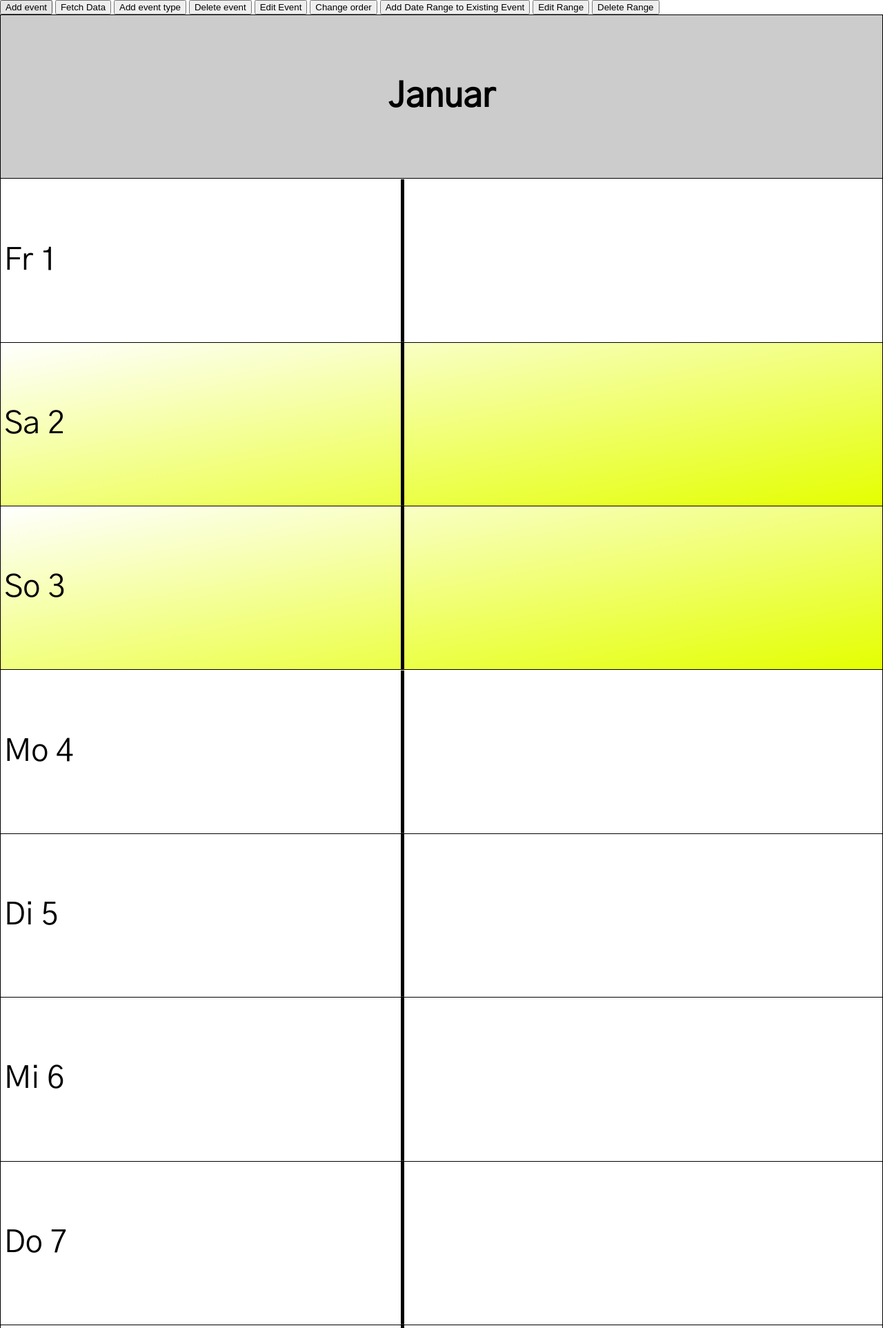
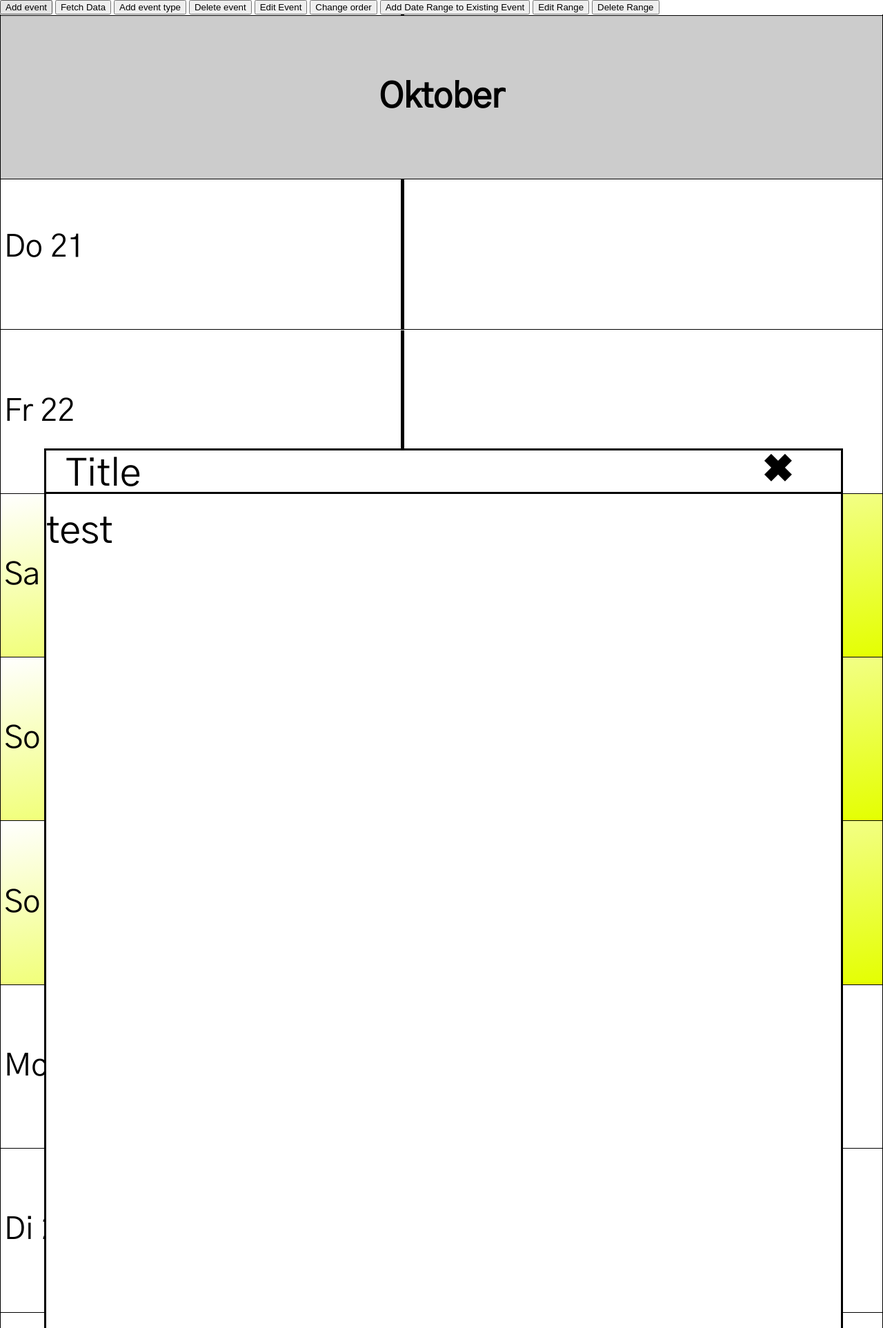
Before and after one commit to WilliWespe/calendar, a PHP site: page / in a window 1280 px wide. Shown: the top 1925 px of the page at 69% size. Run offline with PHP 8.4, Linux system fonts and the light colour scheme; data comes from the database, SQL or seed files in the repository; data that the repository does not hold is empty.

Commit message:
window opening, rendering, closing, clicking on cells

```diff
--- a/css/styles.css
+++ b/css/styles.css
@@ -76,21 +76,27 @@ html, body{
 					border-left:solid var(--next-year) 2px;
 				}
 
-			.noBottomBorder{
+				div[id^="cell-"][id$="-event-indicator-box"], div[id^="cell-"][id$="-date"]{
+					pointer-events: none;
+				}
+
+			.bottom-cell{
 				border-bottom:none;
 			}
 
-	#messageBox{
+	#window{
 		position:fixed;
 		width:70vw;
 		height:50vh;
+		left:calc(50vw - 70vw / 2);
+		top:calc(50vh - 50vh / 2);
 		border:solid black;
 		background:white;
 		font-size:25px;
 		z-index:10;
 	}
 
-		#messageHeader{
+		#window-header{
 			position:relative;
 			background:white;
 			border-bottom:solid;
@@ -98,12 +104,12 @@ html, body{
 			z-index:9;
 		}
 
-			#date{
+			#window-title{
 				padding-left:2.5%;
 				float:left;
 			}
 
-			#messageClose{
+			#window-close{
 				width:5%;
 				margin-top:-2.5px;
 				float:right;
@@ -112,7 +118,7 @@ html, body{
 				cursor:pointer;
 			}
 
-		#messageContentBox{
+		#window-content-box{
 			position:absolute;
 			width:100%;
 			height:calc(100% - 30px);
@@ -125,65 +131,65 @@ html, body{
 		}
 
 			/* width */
-			#messageContentBox::-webkit-scrollbar {
+			#window-content-box::-webkit-scrollbar {
 				width: 5px;
 			}
 
-			#messageContentBox::-webkit-scrollbar-button{
+			#window-content-box::-webkit-scrollbar-button{
 				height:0;
 			}
 
 			/* Track */
-			#messageContentBox::-webkit-scrollbar-track {
+			#window-content-box::-webkit-scrollbar-track {
 				background: transparent;
 			}
 
 			/* Handle */
-			#messageContentBox::-webkit-scrollbar-thumb {
+			#window-content-box::-webkit-scrollbar-thumb {
 				background: black;
 			}
 
-				.textareaContainer, .buttonContainer{
+				.textarea-container, .button-container{
 					margin-left:5%;
 				}
 
-				#messageContentBox img{
+				#window-content-box img{
 					height:45px;
 					border-radius:10%;
 					cursor:pointer;
 				}
 
-					.save{
+					.window-save-btn{
 						background:#5cff6b;
 					}
 
-					.delete{
+					.window-delete-btn{
 						background:#ff4545;
 					}
 
-					.add{
+					.window-add-btn{
 						background:#65c8ff;
 					}
 
-					.notify{
+					.window-include-in-mail-checkbox{
 						background:#e4ff00;
 					}
 
-					#messageContentBox input{
+					#window-content-box input{
 						position:relative;
 						width:46px;
 						height:46px;
 					}
 
-					#messageContentBox input[type=color]{
+					#window-content-box input[type=color]{
 						top:-5px;
 					}
 
-			#messageContentBox textarea{
+			#window-content-box textarea{
 				height:40px;
 			}
 
-			#messageContent{
+			#window-content{
 				position: relative;
 			}
 
@@ -256,26 +262,28 @@ html, body{
 						border-right:solid var(--multi-day-event-indicator-line) 10px;
 					}
 
-			#messageBox{
+			#window{
 				width:90vw;
 				height:50vh;
+				left:calc(50vw - 90vw / 2);
+				top:calc(50vh - 50vh / 2);
 				font-size:55px;
 			}
 
-				#messageHeader{
+				#window-header{
 					height:60px;
 				}
 
-					#date{
+					#window-title{
 						padding-left:2.5%;
 					}
 
-					#messageClose{
+					#window-close{
 						width:10%;
 						margin-top:-5px;
 					}
 
-				#messageContentBox{
+				#window-content-box{
 					width:100%;
 					height:calc(100% - 60px);
 					top:60px;
@@ -284,27 +292,27 @@ html, body{
 				}
 
 					/* width */
-					#messageContentBox::-webkit-scrollbar {
+					#window-content-box::-webkit-scrollbar {
 						width: 5px;
 					}
 
-					#messageContentBox img{
+					#window-content-box img{
 						height:70px;
 					}
 
-					#messageContentBox input{
+					#window-content-box input{
 						width:70px;
 						height:70px;
 						top:-5px;
 					}
 
-					#messageContentBox textarea{
+					#window-content-box textarea{
 						height:70px;
 						font-size:40px;
 						border:solid 1px;
 					}
 }
 
-#messageContentBox input[type=checkbox]{
+#window-content-box input[type=checkbox]{
 	accent-color: blue;
 }
--- a/index.php
+++ b/index.php
@@ -23,6 +23,7 @@ require_once __DIR__ . '/php/helper-functions.php';
 
     <script src="js/jquery.js"></script>
     <script src="js/SharedUtilities.js"></script>
+    <script src="js/Window.js"></script>
     <script src="js/Calendar.js"></script>
     <script src="js/EventType.js"></script>
     <script src="js/DateRange.js"></script>
@@ -57,7 +58,7 @@ require_once __DIR__ . '/php/helper-functions.php';
     <button onclick="editEventDateRange('952adbda-af7a-11f1-b3a4-4c796e9137c8', '9528971e-af7a-11f1-b3a4-4c796e9137c8', '2026-10-07', '2026-10-07')">Edit Range</button>
     <button onclick="deleteEventDateRange('b278fb20-af7d-11f1-b3a4-4c796e9137c8', '9528971e-af7a-11f1-b3a4-4c796e9137c8')">Delete Range</button>
 
-    <div id="calendar-container"></div>
+
 
     <?php
         // Display custom footer elements
--- a/js/Calendar.js
+++ b/js/Calendar.js
@@ -2,11 +2,16 @@ class Calendar extends SharedUtilities{
 
     constructor(){
         super();
+
+        this.id = "calendar-container";
+
         this.eventTypes = new Map();
         this.events = new Map();
         this.months = new Map();
         this.days = new Map();
         this.cells = new Map();
+
+        this.window = new Window();
 
         this.raw_db_data = [];
 
@@ -71,6 +76,9 @@ class Calendar extends SharedUtilities{
 
                 if(cellNumber == 0){
                     cell.setCellType("month-cell", true);
+                }
+                if(cellNumber == 31){
+                    cell.setCellType("bottom-cell", true);
                 }
 
                 month.addCell(cell);
@@ -187,6 +195,8 @@ class Calendar extends SharedUtilities{
 
     render(){
 
+        $("body").append(`<div id="`+this.id+`"></div>`);
+
         let freeEventType = [...this.eventTypes.values()].find(obj => obj.type === "free");
         if(isNotEmpty(freeEventType) && isNotEmpty(freeEventType.backgroundColor)){
             fallBackFreeBackgroundColor = freeEventType.backgroundColor;
@@ -205,6 +215,30 @@ class Calendar extends SharedUtilities{
                 cellObject.materialize();
             }
         }
+
+        this.scrollToToday();
+
+        document.getElementById(this.id).addEventListener('click', (event) => {
+            this.handleClickEvents(event);
+        });
+    }
+
+    scrollToToday(){
+        let todayDate = new Date();
+        let todayCellID = this.cells.get(todayDate.getMonth() + "-" + todayDate.getDate()).getHTMLID();
+
+		let todayCellDOMElement = document.getElementById(todayCellID);
+        let windowWidth = $(window).width();
+
+        let scrollMode = windowWidth <= 1300 ? "center" : "nearest";
+
+		todayCellDOMElement.scrollIntoView({ behavior: "instant", block: scrollMode, inline: "nearest" });
+    }
+
+    handleClickEvents(event) {
+        if (event.target.classList.contains('day-cell')) {
+            this.window.render(this.getCell(event.target.id));
+        }
     }
 
     addCell(cell){
@@ -220,7 +254,7 @@ class Calendar extends SharedUtilities{
     }
 
     getCell(cellID){
-        return this.cells.get(cellID);
+        return this.cells.get(cellID.replace("cell-", ""));
     }
 
     getDayByMMDD(MMDD){
--- a/js/Cell.js
+++ b/js/Cell.js
@@ -46,7 +46,7 @@ class Cell {
             allBackgroundColors.push(defaultBackgroundColor);
         }
 
-        let indicatorBox = $("#"+this.getHTMLID()+"-event-indicator-box");                                                                        // How many colors are in the gradient
+        let indicatorBox = $("#"+this.getHTMLID()+"-event-indicator-box");
 
         if(allBackgroundColors.length > 1){
             let gradient = "linear-gradient(to top left";                                                               // Initialise gradient
@@ -151,6 +151,10 @@ class Cell {
         return this.cellType.get(key);
     }
 
+    getDay(){
+        return this.day;
+    }
+
     setDay(day){
         this.day = day;
     }
--- /dev/null
+++ b/js/Window.js
@@ -0,0 +1,55 @@
+class Window{
+
+    constructor(){
+
+        this.title = new String();
+        this.content = new String();
+        this.history = [];
+        this.id = "window";
+
+        this.render("test");
+
+    }
+
+    render(toRender){
+        this.destroy();
+
+        let windowContent;
+        let windowTitle;
+        if(toRender instanceof Cell){
+            windowTitle = arrWeekDays[toRender.getDay().getWeekDayIndex()];
+            windowContent = "Content";
+        }
+        else{
+            windowTitle = "Title";
+            windowContent = toRender;
+        }
+
+        // 1. Create the HTML string without the inline onclick attribute
+        const windowHtml = `
+            <div id="${this.id}">
+                <div id="window-header">
+                    <div id="window-title">${windowTitle}</div>
+                    <div id="window-close">✖</div>
+                </div>
+                <div id="window-content-box">
+                    <div id="window-content">${windowContent}</div>
+                </div>
+            </div>
+        `;
+
+        // 2. Convert string to a jQuery object, find the close button, and bind the click event safely
+        const $window = $(windowHtml);
+        $window.find("#window-close").on("click", () => {
+            this.destroy();
+        });
+
+        // 3. Prepend the fully functional jQuery element to the body
+        $("body").prepend($window);
+    }
+
+    destroy(){
+        $("#"+this.id).remove();
+    }
+
+}
```
Also changed, not shown: js/init.js (+10 -0 lines).
